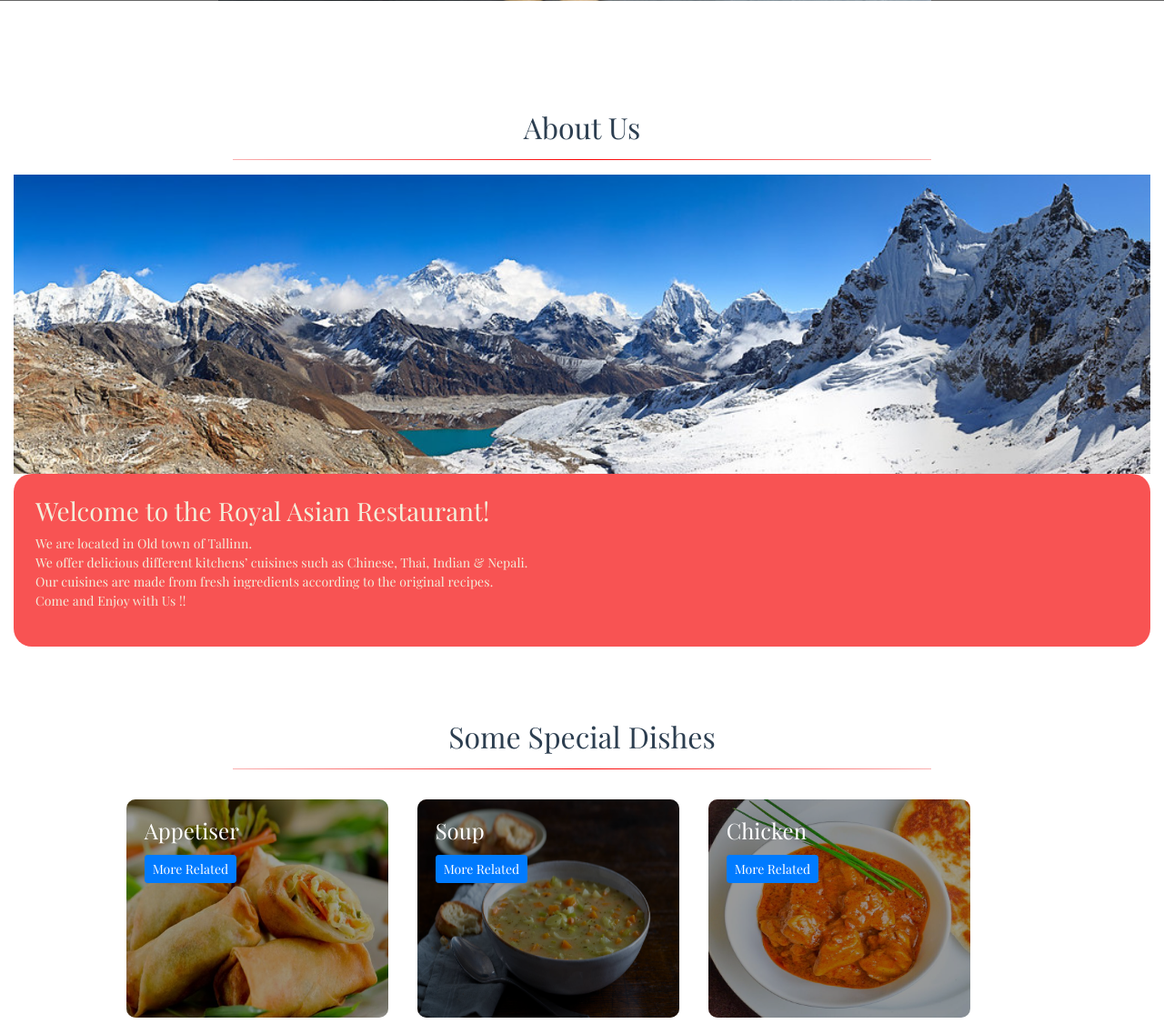
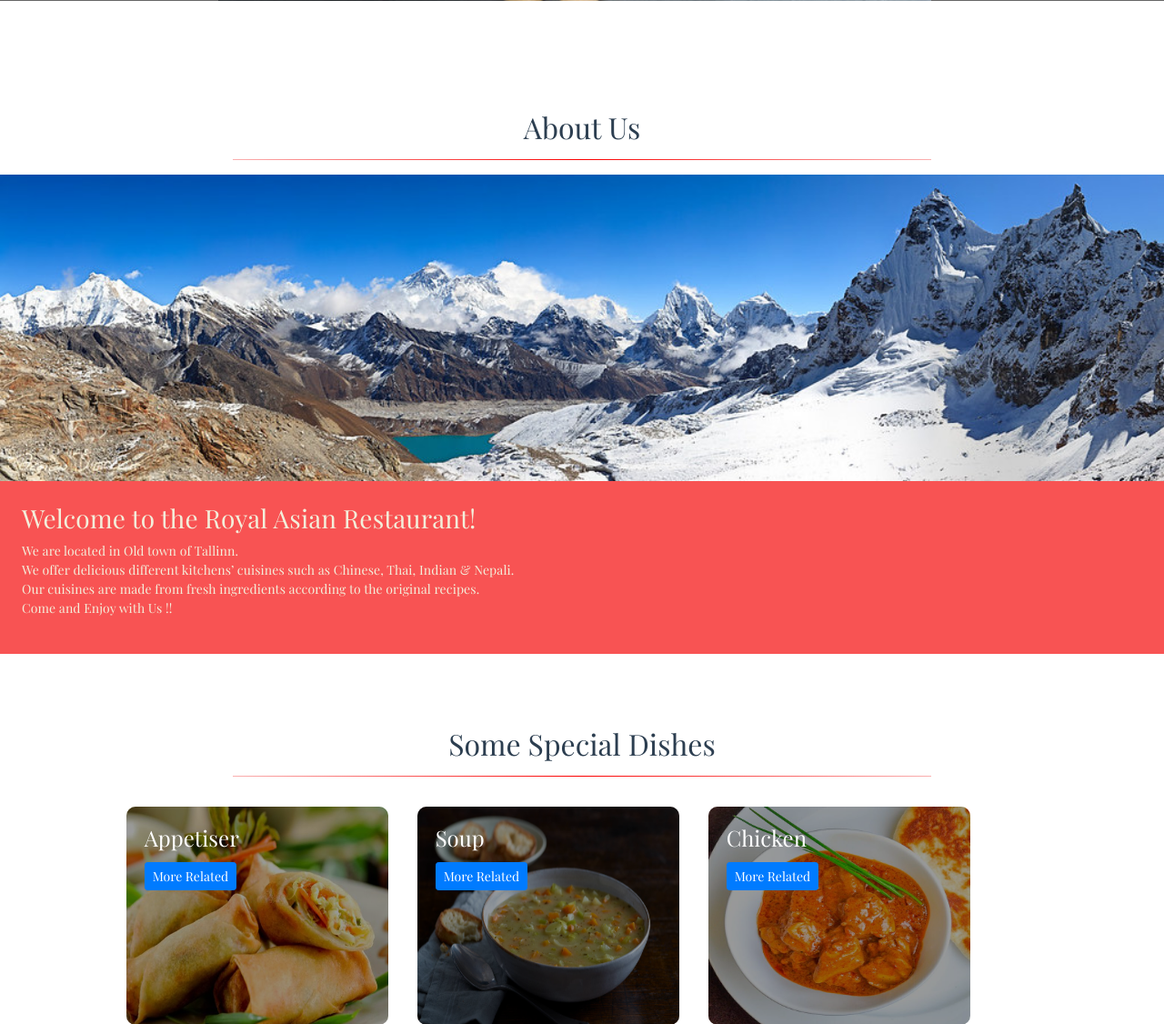
Before and after one commit to dasrajanraj/dasrajanraj.github.io, a PHP site: page / in a window 1280 px wide. Shown: the part 841-1967 px from the top of the page at 91% size. Run offline with PHP 8.4, Linux system fonts and the light colour scheme; some libraries are stand-ins or nearby versions.

Commit message:
Update style.css

```diff
--- a/component/css/style.css
+++ b/component/css/style.css
@@ -83,7 +83,6 @@ header{
     letter-spacing: 0.1px;
     color:rgb(243, 239, 219);
     font-size: 14px;
-    border-radius: 20px;
     padding: 3vh;
     background-color: rgba(246, 11, 11,0.7);
 }
@@ -95,7 +94,9 @@ header{
  /*   border-radius: 20px;*/
     width:100%;
 }
-
+.col-md-12{
+    padding: 0;
+}
 .menu{
     margin-top: 10vh;
     margin-bottom: 10vh;
```
